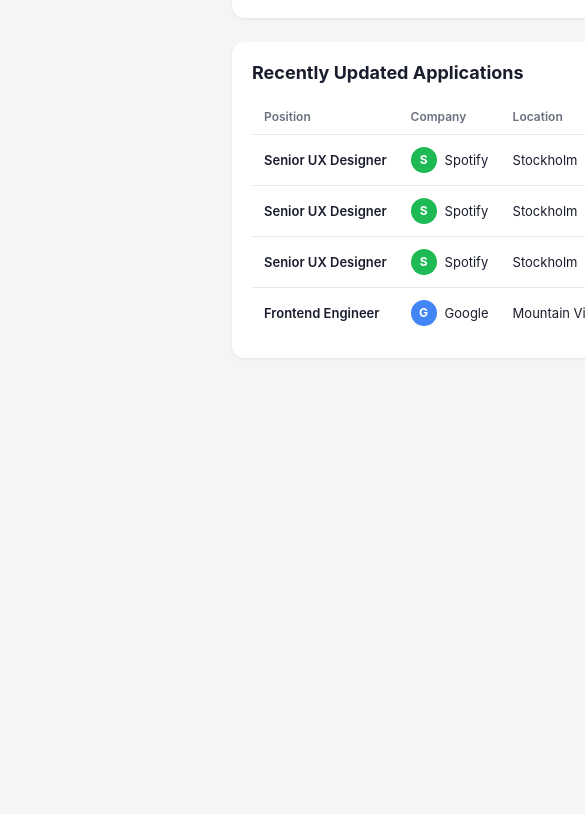
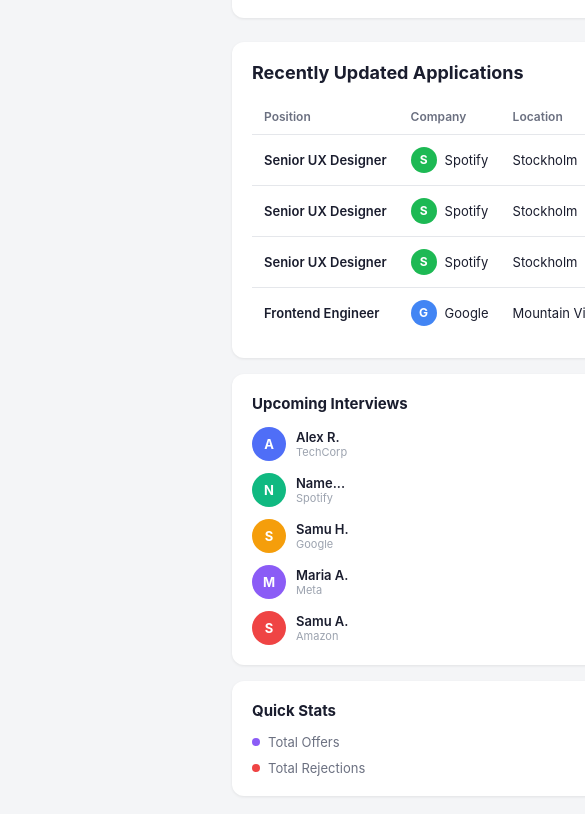
Before and after one commit to jianweicheng0822/JobFlow, a React (Vite) app in the folder job-flow-frontend/: page / in a window 390 px wide. Shown: the part 1833-2647 px from the top of the page, 585 px wide, since content can reach past the window. Before the commit the page ends 2215 px from the top, so only its background shows below. Built offline with nearby package versions, Linux system fonts and the light colour scheme.

Commit message:
Add upcoming interviews sidebar and quick stats panel
Restructure Dashboard into main content area with right sidebar.
Add upcoming interviews list with avatars and time slots, plus
quick stats showing total offers and rejections.

```diff
--- a/job-flow-frontend/src/pages/Dashboard.css
+++ b/job-flow-frontend/src/pages/Dashboard.css
@@ -229,11 +229,18 @@
   padding: 2px 6px;
 }
 
-/* ===== Bottom Row Layout ===== */
-.dashboard-bottom-row {
+/* ===== Main + Sidebar Layout ===== */
+.dashboard-main {
   display: grid;
-  grid-template-columns: 1fr 1fr;
+  grid-template-columns: 1fr 260px;
   gap: 16px;
+}
+
+.dashboard-content {
+  display: flex;
+  flex-direction: column;
+  gap: 24px;
+  min-width: 0;
 }
 
 /* ===== Recently Updated Applications ===== */
@@ -311,6 +318,117 @@
   white-space: nowrap;
 }
 
+/* ===== Dashboard Sidebar ===== */
+.dashboard-sidebar {
+  display: flex;
+  flex-direction: column;
+  gap: 16px;
+}
+
+.sidebar-section-title {
+  font-size: 15px;
+  font-weight: 700;
+  color: var(--text-primary);
+  margin-bottom: 14px;
+}
+
+/* Upcoming Interviews */
+.upcoming-section {
+  background: var(--card-bg);
+  border-radius: var(--card-radius);
+  box-shadow: var(--card-shadow);
+  padding: 20px;
+}
+
+.upcoming-list {
+  display: flex;
+  flex-direction: column;
+  gap: 12px;
+}
+
+.upcoming-item {
+  display: flex;
+  align-items: center;
+  gap: 10px;
+}
+
+.upcoming-avatar {
+  width: 34px;
+  height: 34px;
+  border-radius: 50%;
+  display: flex;
+  align-items: center;
+  justify-content: center;
+  color: white;
+  font-size: 13px;
+  font-weight: 700;
+  flex-shrink: 0;
+}
+
+.upcoming-info {
+  flex: 1;
+  min-width: 0;
+}
+
+.upcoming-name {
+  font-size: 13px;
+  font-weight: 600;
+  color: var(--text-primary);
+  white-space: nowrap;
+  overflow: hidden;
+  text-overflow: ellipsis;
+}
+
+.upcoming-company {
+  font-size: 11px;
+  color: var(--text-muted);
+}
+
+.upcoming-time {
+  font-size: 12px;
+  color: var(--text-secondary);
+  font-weight: 500;
+  white-space: nowrap;
+}
+
+/* Quick Stats */
+.quick-stats-section {
+  background: var(--card-bg);
+  border-radius: var(--card-radius);
+  box-shadow: var(--card-shadow);
+  padding: 20px;
+}
+
+.quick-stats-list {
+  display: flex;
+  flex-direction: column;
+  gap: 10px;
+}
+
+.quick-stat-item {
+  display: flex;
+  align-items: center;
+  gap: 8px;
+  font-size: 13px;
+}
+
+.quick-stat-dot {
+  width: 8px;
+  height: 8px;
+  border-radius: 50%;
+  flex-shrink: 0;
+}
+
+.quick-stat-label {
+  color: var(--text-secondary);
+  flex: 1;
+}
+
+.quick-stat-value {
+  font-weight: 700;
+  color: var(--text-primary);
+}
+
 /* ===== Responsive ===== */
 @media (max-width: 1200px) {
   .stat-cards {
@@ -328,7 +446,7 @@
   .pipeline-board {
     grid-template-columns: repeat(2, 1fr);
   }
-  .dashboard-bottom-row {
+  .dashboard-main {
     grid-template-columns: 1fr;
   }
 }
--- a/job-flow-frontend/src/pages/Dashboard.tsx
+++ b/job-flow-frontend/src/pages/Dashboard.tsx
@@ -121,6 +121,28 @@
     status: 'Phone Screen',
     statusColor: 'var(--status-phone-screen)',
   },
+]
+
+interface UpcomingInterview {
+  id: number
+  name: string
+  company: string
+  time: string
+  avatarColor: string
+  initial: string
+}
+
+const upcomingInterviews: UpcomingInterview[] = [
+  { id: 1, name: 'Alex R.', company: 'TechCorp', time: '11 AM', avatarColor: '#4f6ef7', initial: 'A' },
+  { id: 2, name: 'Name...', company: 'Spotify', time: '11 AM', avatarColor: '#10b981', initial: 'N' },
+  { id: 3, name: 'Samu H.', company: 'Google', time: '11 AM', avatarColor: '#f59e0b', initial: 'S' },
+  { id: 4, name: 'Maria A.', company: 'Meta', time: '12 AM', avatarColor: '#8b5cf6', initial: 'M' },
+  { id: 5, name: 'Samu A.', company: 'Amazon', time: '1 PM', avatarColor: '#ef4444', initial: 'S' },
+]
+
+const quickStats = [
+  { label: 'Total Offers', value: 8, color: 'var(--status-offer)' },
+  { label: 'Total Rejections', value: 134, color: 'var(--status-rejected)' },
 ]
 
 const statCards = [
@@ -249,6 +271,9 @@
         ))}
       </div>
 
+      {/* Main content + right sidebar */}
+      <div className="dashboard-main">
+        <div className="dashboard-content">
           {/* Application Pipeline */}
           <div className="pipeline-section">
             <div className="section-header">
@@ -300,8 +325,6 @@
             </div>
           </div>
 
-      {/* Bottom Row: Recent Applications + Activity Chart (Step 4) */}
-      <div className="dashboard-bottom-row">
           {/* Recently Updated Applications */}
           <div className="recent-section">
             <div className="section-header">
@@ -349,8 +372,49 @@
               </table>
             </div>
           </div>
+        </div>
 
-        {/* Application Activity chart placeholder for Step 4 */}
+        {/* Right Sidebar */}
+        <div className="dashboard-sidebar">
+          {/* Upcoming Interviews */}
+          <div className="upcoming-section">
+            <h3 className="sidebar-section-title">Upcoming Interviews</h3>
+            <div className="upcoming-list">
+              {upcomingInterviews.map((interview) => (
+                <div className="upcoming-item" key={interview.id}>
+                  <span
+                    className="upcoming-avatar"
+                    style={{ background: interview.avatarColor }}
+                  >
+                    {interview.initial}
+                  </span>
+                  <div className="upcoming-info">
+                    <div className="upcoming-name">{interview.name}</div>
+                    <div className="upcoming-company">{interview.company}</div>
+                  </div>
+                  <div className="upcoming-time">{interview.time}</div>
+                </div>
+              ))}
+            </div>
+          </div>
+
+          {/* Quick Stats */}
+          <div className="quick-stats-section">
+            <h3 className="sidebar-section-title">Quick Stats</h3>
+            <div className="quick-stats-list">
+              {quickStats.map((stat) => (
+                <div className="quick-stat-item" key={stat.label}>
+                  <span
+                    className="quick-stat-dot"
+                    style={{ background: stat.color }}
+                  />
+                  <span className="quick-stat-label">{stat.label}</span>
+                  <span className="quick-stat-value">{stat.value}</span>
+                </div>
+              ))}
+            </div>
+          </div>
+        </div>
       </div>
     </div>
   )
```
Lines whose indentation alone changed are shown as unchanged.
